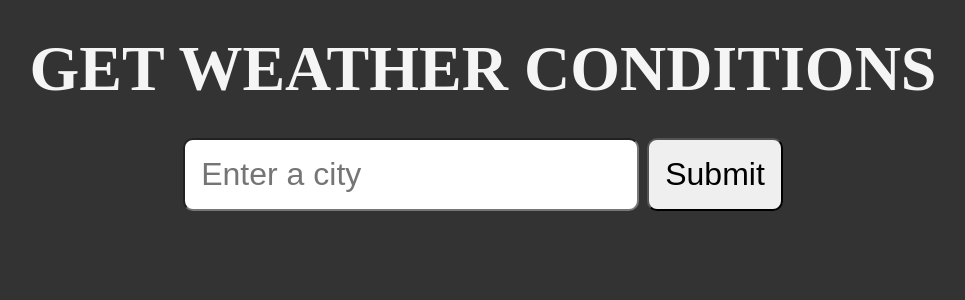
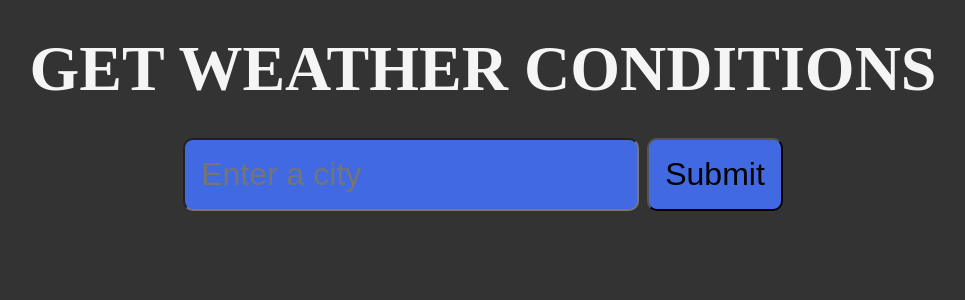
Before and after one commit to birusod/PProject, a Flask app: page / in a window 1280 px wide. Shown: the top 300 px of the page, without its empty margins (157-1122 px from the left). Run offline with Flask 3, Linux system fonts and the light colour scheme; parts of the project's set-up code (start-up, migrations or seed data) failed here and were passed over.

Commit message:
css update 1

```diff
--- a/static/styles/style.css
+++ b/static/styles/style.css
@@ -21,4 +21,5 @@ button {
     font-size: 2rem;
     padding: 1rem;
     border-radius: 10px;
+    background-color: royalblue;
 }
```
